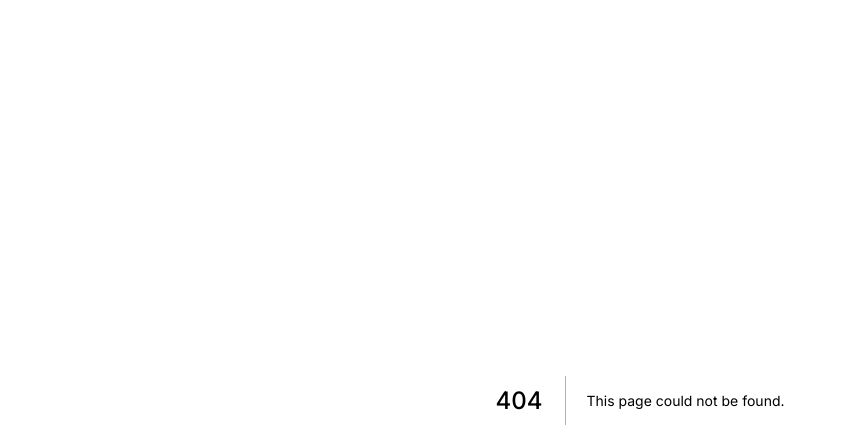
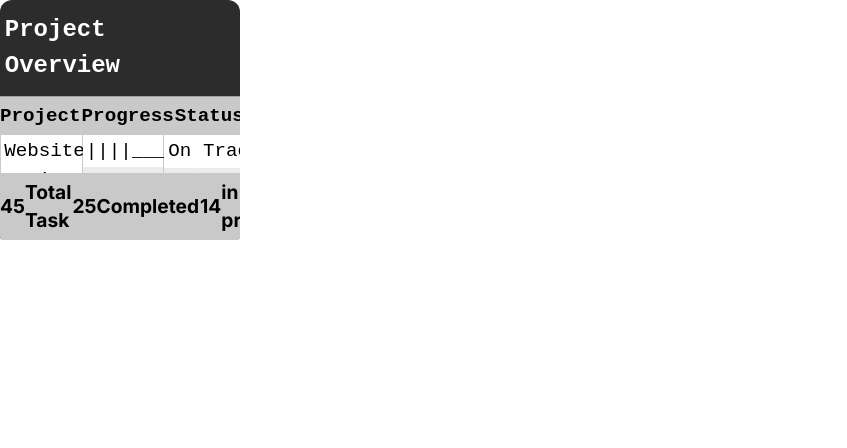
Before and after one commit to 17nbist/COB290-2025-Team-5, a Next.js app: page /dashboard-manager in a window 1280 px wide. Before the commit this address had no page. Shown: the top 448 px of the page, without its empty margins (0-847 px from the left). Built offline with nearby package versions, Linux system fonts and the light colour scheme.

Commit message:
[JB] added the basis of the project and task overview feature on the manager dashboard

```diff
--- /dev/null
+++ b/src/app/dashboard-manager/ProjectOverview.js
@@ -0,0 +1,44 @@
+export default function ProjectOverview() {
+    return (
+        <div className="table" style={{ height: "30vh", width: "30vh" }} >
+            <div className="table__title">Project Overview</div>
+            <div className="table_header">
+                <div className="item_header">Project</div>
+                <div className="item_header">Progress</div>
+                <div className="item_header">Status</div>
+            </div>
+            <div className="table__data">
+                {/* project */}
+                <div className="table__right">
+                    <div className="item">Website Design</div>
+                    <div className="item">Mobile App</div>
+                    <div className="item">odkeode</div>
+                </div>
+                {/* progress */}
+                <div className="table__right">
+                    <div className="item">||||___</div>
+                    <div className="item">|______</div>
+                    <div className="item">||||||_</div>
+                </div>
+                {/* status */}
+                <div className="table__right">
+                    <div className="item">On Track</div>
+                    <div className="item">Behind</div>
+                    <div className="item">Almost Completed</div>
+                </div>
+            </div>
+            <div className="table_header">
+                <div className="item_header" style={{ display: "grid", gridTemplateColumns: "auto auto" }}>
+                    <p>45</p><p>Total Task</p></div>
+                <div className="item_header" style={{ display: "grid", gridTemplateColumns: "auto auto" }}>
+                    <p>25</p><p>Completed</p></div>
+                <div className="item_header" style={{ display: "grid", gridTemplateColumns: "auto auto" }}>
+                    <p>14</p><p>in progress</p></div>
+                <div className="item_header" style={{ display: "grid", gridTemplateColumns: "auto auto" }}>
+                    <p>4</p><p>Overdiew</p></div>
+            </div>
+
+        </div>
+
+    )
+}
--- /dev/null
+++ b/src/app/dashboard-manager/page.js
@@ -0,0 +1,8 @@
+"use client";
+import ProjectOverview from "./ProjectOverview";
+export default function Home() {
+  return (
+      <ProjectOverview />
+
+  );
+}
--- a/src/app/globals.css
+++ b/src/app/globals.css
@@ -63,3 +63,95 @@ body {
   align-items: center;
   height: 100%;
 }
+
+
+.table {
+  background: rgb(44, 44, 44);
+  font-family: "Courier New", Courier, monospace;
+  border-top-left-radius: 12px;
+  border-top-right-radius: 12px;
+  border-bottom-left-radius: 4px;
+  border-bottom-right-radius: 4px;
+  overflow: hidden;
+  display: flex;
+  flex-direction: column;
+  height: 100%;
+}
+
+.table__title {
+  color: white;
+  font-weight: bold;
+  padding: 5% 2%;
+  border-bottom: 1px solid rgb(167, 159, 159);
+  font-size: clamp(1.5rem, 1.5vw, 0.95rem);
+  flex-shrink: 0;
+}
+
+.table__data {
+  font-size: clamp(0.6rem, 1.2vw, 0.8rem);
+  display: flex;
+  justify-content: space-between;
+  border-right: 1px solid rgb(203, 203, 203);
+  border-left: 1px solid rgb(203, 203, 203);
+  border-bottom: 1px solid rgb(203, 203, 203);
+  flex: 1;
+  min-height: 0;
+}
+
+.table__right {
+  width: 60%;
+  border-right: 1px solid rgb(203, 203, 203);
+  display: flex;
+  flex-direction: column;
+}
+
+.table__left {
+  width: 40%;
+  text-align: end;
+    display: flex;
+  flex-direction: column;
+}
+
+.item {
+  padding: 2% 0;
+  background-color: white;
+  color: black;
+  font-size: clamp(0.8rem, 1.8vw, 1.2rem);
+  flex: 1;
+  display: flex;
+  align-items: center;
+}
+
+.table__right .item {
+  padding-left: 4%;
+}
+
+.table__left .item {
+  padding-right: 4%;
+  justify-content: flex-end;
+}
+
+.item:nth-child(even) {
+  background: rgb(234, 235, 234);
+}
+
+.table_header{
+    width: 60%;
+  border-right: 1px solid rgb(203, 203, 203);
+  display: flex;
+  flex-direction: row;
+  width: 100%;
+}
+
+.item_header{
+    padding: 2% 0;
+  background: rgb(201, 201, 201);
+  color: black;
+ border-right: 1px solid rgb(203, 203, 203);
+  font-size: clamp(0.8rem, 1.8vw, 1.2rem);
+  flex: 1;
+  display: flex;
+  align-items: center;
+  font-weight: bolder;
+  justify-content: center;
+}
--- a/src/app/login/page.js
+++ b/src/app/login/page.js
@@ -14,6 +14,7 @@ export default function Login() {
             <LoginContainer />
         </AuthCard>
         </div>
+        <p>heeello</p>
     </div>
     );
 }
```
